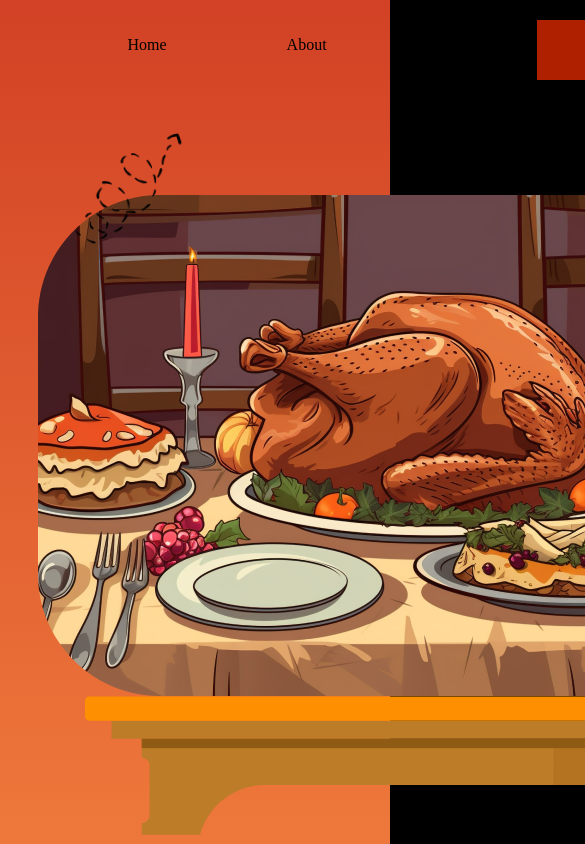
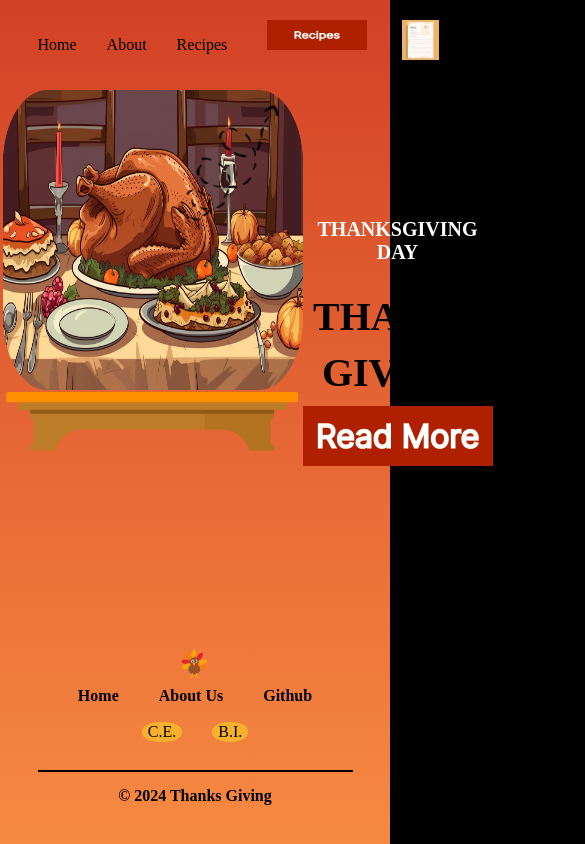
Before and after one commit to cole-essig/se__project_the_plan, a React (Vite) app: page /home in a window 390 px wide. Shown: the top 844 px of the page, 585 px wide, since content can reach past the window. Built offline with nearby package versions, Linux system fonts and the light colour scheme.

Commit message:
inital commits

```diff
--- a/src/components/Home/Home.css
+++ b/src/components/Home/Home.css
@@ -128,3 +128,71 @@
     transform: scale(1.2) rotate(-90deg);
   }
 }
+
+@media screen and (max-width: 768px) {
+  .home__items {
+    margin-top: 20px;
+    margin-left: -35px;
+  }
+  .home__thanks,
+  .home__giving {
+    font-size: 40px;
+  }
+
+  .home__food,
+  .home__shelf {
+    width: 200px;
+    gap: 10px;
+  }
+
+  .home__food {
+    height: 200px;
+  }
+
+  .home__shelf {
+    margin-top: -85px;
+  }
+  .nav__links {
+    margin-left: 0px;
+    gap: 30px;
+  }
+
+  .home__button-myrecipe {
+    height: 40px;
+  }
+  .home__button-recipe {
+    width: 100px;
+    height: 30px;
+  }
+  .home__arrow {
+    margin-right: 0;
+    margin-top: 70px;
+  }
+
+  .home__header {
+    font-size: 20px;
+  }
+}
+
+@media screen and (max-width: 1280px) {
+  .home__shelf,
+  .home__food {
+    width: 300px;
+    height: 300px;
+  }
+  .home__shelf {
+    margin-top: -127px;
+  }
+}
+
+@media screen and (min-wdith: 550px) {
+  .home {
+    display: flex;
+    flex-direction: column;
+    flex-wrap: wrap;
+  }
+  .home__middle {
+    display: flex;
+    flex-wrap: wrap;
+  }
+}
```
